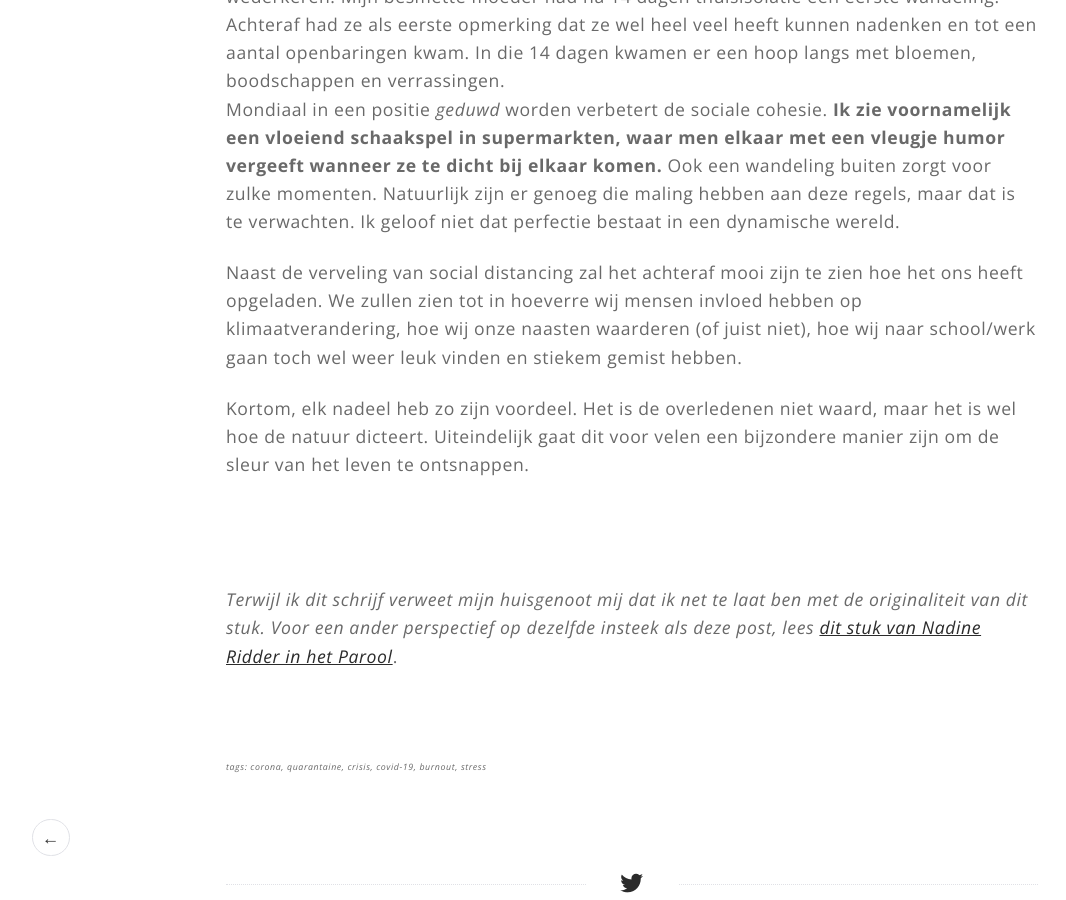
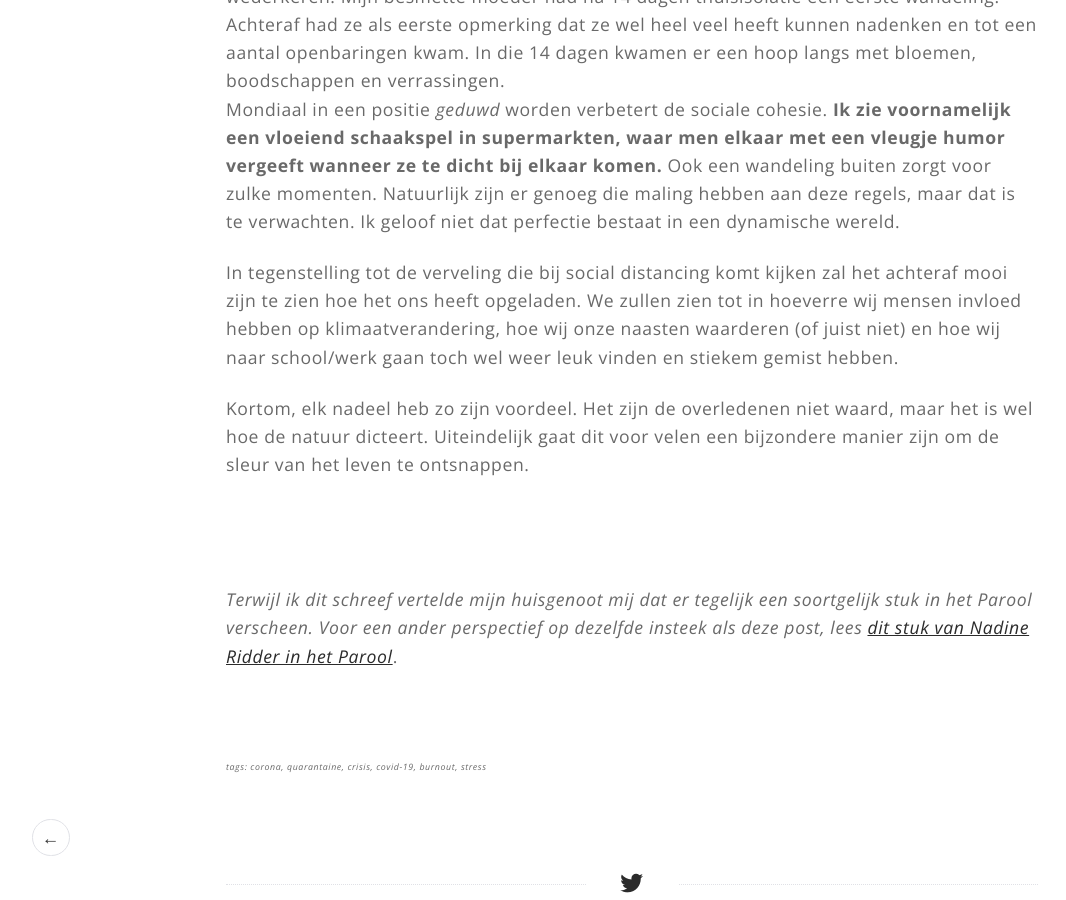
Before and after one commit to Lenzeg/Cogsci_blog, a Jekyll site: the page built from _posts/2020-04-04-corona.markdown, in a window 1280 px wide and 900 px high, scrolled down 1773 px. Shown: the whole window, without its empty margins (8-1074 px from the left). Built offline with Jekyll 4.4.1, drawn with Linux system fonts in a browser that asks for light colours.

Commit message:
corona 2

```diff
--- a/_posts/2020-04-04-corona.markdown
+++ b/_posts/2020-04-04-corona.markdown
@@ -27,14 +27,14 @@
 Zonder ondermijning van de ernst van de crisis zullen er in veel levens harmonie en rust wederkeren. Mijn besmette moeder had na 14 dagen thuisisolatie een eerste wandeling. Achteraf had ze als eerste opmerking dat ze wel heel veel heeft kunnen nadenken en tot een aantal openbaringen kwam. In die 14 dagen kwamen er een hoop langs met bloemen, boodschappen en verrassingen.<br>
 Mondiaal in een positie *geduwd* worden verbetert de sociale cohesie. **Ik zie voornamelijk een vloeiend schaakspel in supermarkten, waar men elkaar met een vleugje humor vergeeft wanneer ze te dicht bij elkaar komen.** Ook een wandeling buiten zorgt voor zulke momenten. Natuurlijk zijn er genoeg die maling hebben aan deze regels, maar dat is te verwachten. Ik geloof niet dat perfectie bestaat in een dynamische wereld.
 
-Naast de verveling van social distancing zal het achteraf mooi zijn te zien hoe het ons heeft opgeladen. We zullen zien tot in hoeverre wij mensen invloed hebben op klimaatverandering, hoe wij onze naasten waarderen (of juist niet), hoe wij naar school/werk gaan toch wel weer leuk vinden en stiekem gemist hebben.
+In tegenstelling tot de verveling die bij social distancing komt kijken zal het achteraf mooi zijn te zien hoe het ons heeft opgeladen. We zullen zien tot in hoeverre wij mensen invloed hebben op klimaatverandering, hoe wij onze naasten waarderen (of juist niet) en hoe wij naar school/werk gaan toch wel weer leuk vinden en stiekem gemist hebben.
 
-Kortom, elk nadeel heb zo zijn voordeel. Het is de overledenen niet waard, maar het is wel hoe de natuur dicteert. Uiteindelijk gaat dit voor velen een bijzondere manier zijn om de sleur van het leven te ontsnappen.
+Kortom, elk nadeel heb zo zijn voordeel. Het zijn de overledenen niet waard, maar het is wel hoe de natuur dicteert. Uiteindelijk gaat dit voor velen een bijzondere manier zijn om de sleur van het leven te ontsnappen.
 
 
 
 <br><br><br>
-*Terwijl ik dit schrijf verweet mijn huisgenoot mij dat ik net te laat ben met de originaliteit van dit stuk. Voor een ander perspectief op dezelfde insteek als deze post, lees [dit stuk van Nadine Ridder in het Parool](https://www.parool.nl/columns-opinie/een-stressvrij-gezond-en-dus-rijk-leven-met-minder-prikkels~b10d798e/)*.
+*Terwijl ik dit schreef vertelde mijn huisgenoot mij dat er tegelijk een soortgelijk stuk in het Parool verscheen. Voor een ander perspectief op dezelfde insteek als deze post, lees [dit stuk van Nadine Ridder in het Parool](https://www.parool.nl/columns-opinie/een-stressvrij-gezond-en-dus-rijk-leven-met-minder-prikkels~b10d798e/)*.
 
 
 
```
Also changed, not shown: other parts of _posts/2020-04-04-corona.markdown (+1 -1 lines).
